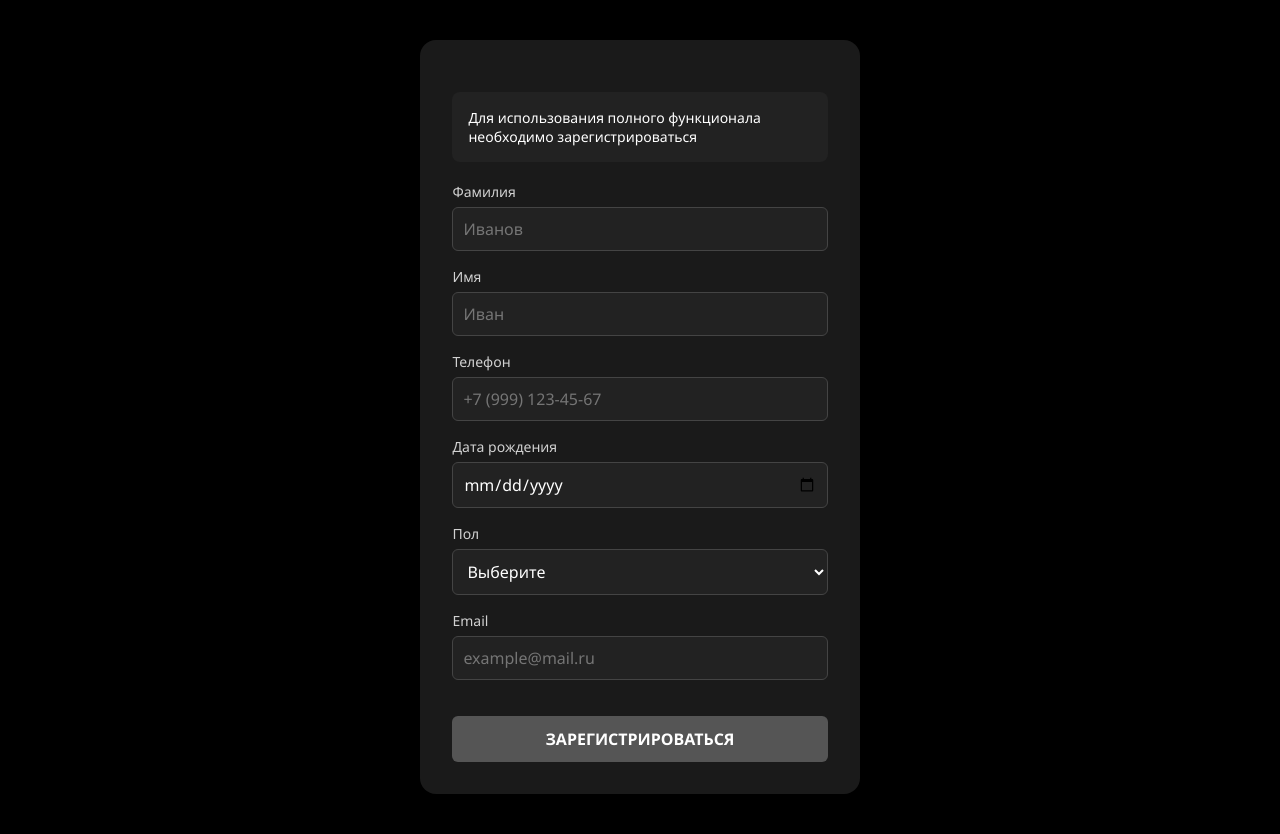
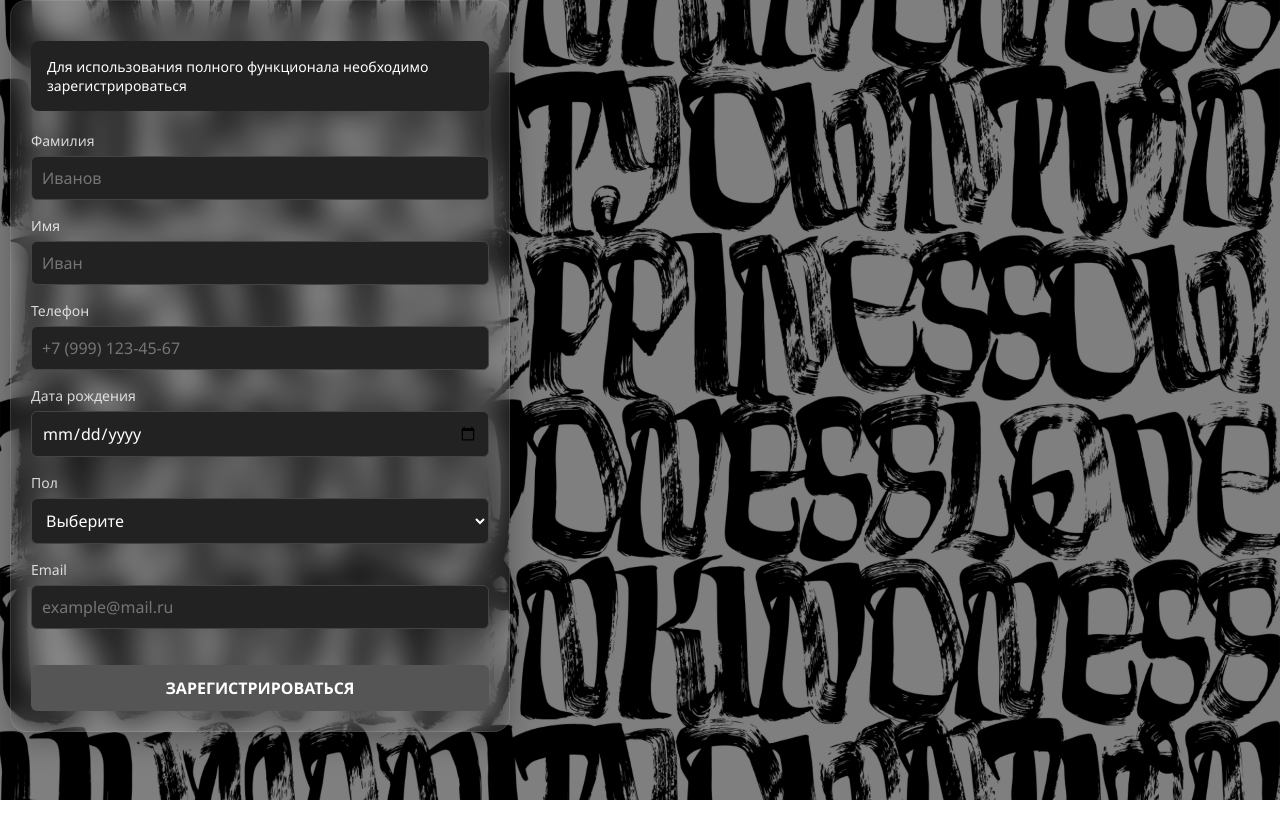
Before and after one commit to zaikinale/dwntwn_loyalty_frontend.io, a Vue app: page / in a window 1280 px wide. After the commit the page ends 800 px from the top, so only its background shows below. Built offline with nearby package versions, Linux system fonts and the light colour scheme; no server answers.

Commit message:
fix design fone img add

```diff
--- a/src/App.vue
+++ b/src/App.vue
@@ -200,26 +200,36 @@ onMounted(() => {
 })
 </script>
 
-<style scoped>
-/* Общий контейнер приложения */
+<style>
+  body {
+    margin: 0;
+    padding: 0;
+    /* Укажите правильное название вашего файла */
+    background: linear-gradient(rgba(0, 0, 0, 0.5), rgba(0, 0, 0, 0.5)),
+                url('/assets/fone.webp') no-repeat center center fixed;
+    background-size: cover;
+    min-height: 100vh;
+  }
+
+  /* 2. Контейнер приложения */
   .app-container {
     min-height: 100vh;
     display: flex;
     flex-direction: column;
-  /* background: #111; */
-  background: black;
+    background: transparent !important; /* Убираем черный фон */
     color: white;
     font-family: -apple-system, BlinkMacSystemFont, 'Segoe UI', Roboto, sans-serif;
-  padding: 0;
-  margin: 0;
   }
 
-/* Заголовок */
+  /* 3. Заголовок (делаем прозрачным) */
   .header {
     padding: clamp(16px, 5vw, 24px);
-  background: #000;
+    background: rgba(0, 0, 0, 0.4) !important;
+    backdrop-filter: blur(10px);
+    -webkit-backdrop-filter: blur(10px);
     box-shadow: 0 2px 8px rgba(0,0,0,0.3);
   }
+
   .header h1 {
     text-align: center;
     margin: 0;
@@ -228,86 +238,47 @@ onMounted(() => {
     color: white;
   }
 
-/* Контент-карточка */
-.card {
-  background: #1a1a1a;
+  /* 4. Универсальная карточка с эффектом стекла */
+  /* Эти стили применятся ко всем карточкам во всех View (Admin, Staff, Client) */
+  .card, .tab, .audit-item-new, .transaction-card, .notification-item, .gift-item {
+    background: rgba(255, 255, 255, 0.08) !important;
+    backdrop-filter: blur(15px) !important;
+    -webkit-backdrop-filter: blur(15px) !important;
+    border: 1px solid rgba(255, 255, 255, 0.1) !important;
     border-radius: 16px;
-  margin: clamp(16px, 5vw, 24px);
-  padding: clamp(20px, 6vw, 32px);
-  box-shadow: 0 4px 12px rgba(0,0,0,0.2);
+    margin: clamp(10px, 3vw, 20px);
+    padding: clamp(15px, 5vw, 25px);
+    box-shadow: 0 8px 32px rgba(0, 0, 0, 0.3);
+  }
+
+  /* 5. Навигация */
+  .nav {
+    display: flex;
+    gap: 8px;
+    justify-content: center;
+    padding: 15px;
+    background: rgba(0, 0, 0, 0.5) !important;
+    backdrop-filter: blur(10px);
+    margin-top: auto;
+  }
+
+  .nav button {
+    background: rgba(255, 255, 255, 0.1);
+    border: 1px solid rgba(255, 255, 255, 0.1);
+    color: white;
+    padding: 8px 16px;
+    border-radius: 10px;
+    cursor: pointer;
+  }
+
+  .nav button.active {
+    background: #4dabf7 !important;
+    border-color: #4dabf7;
   }
 
   .loading-text {
     text-align: center;
-  color: #aaa;
+    color: #eee;
     margin: 20px 0;
-  font-size: 1.1rem;
-}
-
-/* Навигация */
-.nav {
-  display: flex;
-  gap: clamp(6px, 2vw, 12px);
-  justify-content: center;
-  flex-wrap: wrap;
-  padding: clamp(12px, 4vw, 20px);
-  background: #000;
-  margin-top: auto;
-}
-
-.nav button {
-  background: #222;
-  color: #ddd;
-  border: 1px solid #444;
-  padding: clamp(8px, 2.5vw, 14px) clamp(16px, 4vw, 24px);
-  border-radius: 10px;
-  cursor: pointer;
-  font-size: clamp(0.9rem, 2.8vw, 1.1rem);
-  font-weight: 600;
-  transition: all 0.2s ease;
-}
-
-.nav button:hover:not(.active) {
-  background: #333;
-}
-
-.nav button.active {
-  background: #0d6efd;
-  color: white;
-  border-color: #0d6efd;
-  transform: translateY(-2px);
-  box-shadow: 0 4px 8px rgba(13, 110, 253, 0.3);
-}
-
-/* Адаптация для десктопа: центрирование и ограничение ширины */
-@media (min-width: 768px) {
-  .app-container {
-    align-items: center;
-    /* background: linear-gradient(135deg, #0f0c29, #302b63, #24243e); */
-  }
-
-  .header,
-  .card,
-  .nav {
-    width: min(90%, 600px);
-    margin-left: auto;
-    margin-right: auto;
-  }
-
-  .nav {
-    position: sticky;
-    bottom: 0;
-    background: rgba(0, 0, 0, 0.85);
-    backdrop-filter: blur(10px);
-    border-top: 1px solid #333;
-  }
-}
-
-/* Убираем скроллбар на мобильных (если нужно) */
-* {
-  scrollbar-width: none; /* Firefox */
-}
-*::-webkit-scrollbar {
-  display: none; /* Chrome/Safari */
   }
   </style>
--- a/src/components/Admin/AdminView.vue
+++ b/src/components/Admin/AdminView.vue
@@ -346,9 +346,8 @@
 import { ref, onBeforeUnmount, onMounted, computed } from 'vue'
 
 const isScanning = ref(false)
-const qrScanner = ref(null) // будет содержать экземпляр сканера
-// let codeReader = null
-// Добавьте это в секцию methods вашего Vue компонента
+const qrScanner = ref(null)
+
 const getAuditStyle = (log) => {
   if (log.type === 'notification_created' || log.type === 'gift_created') {
     return { icon: '✨', color: '#52c41a', label: 'Создание' };
@@ -621,13 +620,12 @@ const scanQR = async () => {
     }
     container.style.display = 'block'
 
-    // ⚠️ НЕ указываем supportedScanTypes — пусть библиотека решает сама
     const config = {
       fps: 10,
       qrbox: { width: 250, height: 250 },
       rememberLastUsedCamera: true,
       useBarCodeDetectorIfSupported: false,
-      formatsToSupport: ['QR_CODE'] // можно оставить, если нужно
+      formatsToSupport: ['QR_CODE']
     }
 
     const onScanSuccess = (decodedText) => {
@@ -654,6 +652,7 @@ const scanQR = async () => {
     if (container) container.style.display = 'none'
   }
 }
+
 const stopHtml5QrScanner = () => {
   if (qrScanner.value) {
     qrScanner.value.clear()
@@ -921,7 +920,7 @@ const sendBroadcast = async () => {
       title: broadcast.value.title,
       message: broadcast.value.message,
       link: broadcast.value.link,
-      image_url: broadcast.value.image_url // ← отправляем изображение
+      image_url: broadcast.value.image_url
     }
 
     const res = await fetch(`${window.API_BASE}/api/admin/broadcast`, {
@@ -945,7 +944,6 @@ const sendBroadcast = async () => {
 </script>
 
 <style scoped>
-/* Общие стили — такие же, как в StaffView.vue */
 .header h1 {
   color: white;
   text-align: center;
@@ -1026,9 +1024,11 @@ const sendBroadcast = async () => {
   font-size: 16px;
   font-weight: 600;
 }
+
 .btn-scan:hover {
   background: #157347;
 }
+
 .client-result {
   background: #222;
   padding: 16px;
@@ -1200,7 +1200,6 @@ const sendBroadcast = async () => {
   align-self: center;
 }
 
-/* Новые стили для Аудита */
 .audit-item-new {
   display: flex;
   gap: 12px;
@@ -1270,7 +1269,7 @@ const sendBroadcast = async () => {
   display: flex;
   gap: 15px;
   padding: 16px;
-  background: #1e1e1e; /* Темный фон под стать всему приложению */
+  background: #1e1e1e;
   border-radius: 12px;
   margin-bottom: 12px;
   border-left: 4px solid transparent;
@@ -1331,7 +1330,7 @@ const sendBroadcast = async () => {
   display: flex;
   gap: 8px;
   margin-bottom: 15px;
-  overflow-x: auto; /* Чтобы на телефонах можно было скроллить фильтры */
+  overflow-x: auto;
   padding-bottom: 5px;
 }
 
```
Also changed, not shown: public/assets/fone.webp (added). Lines whose indentation alone changed are shown as unchanged.
